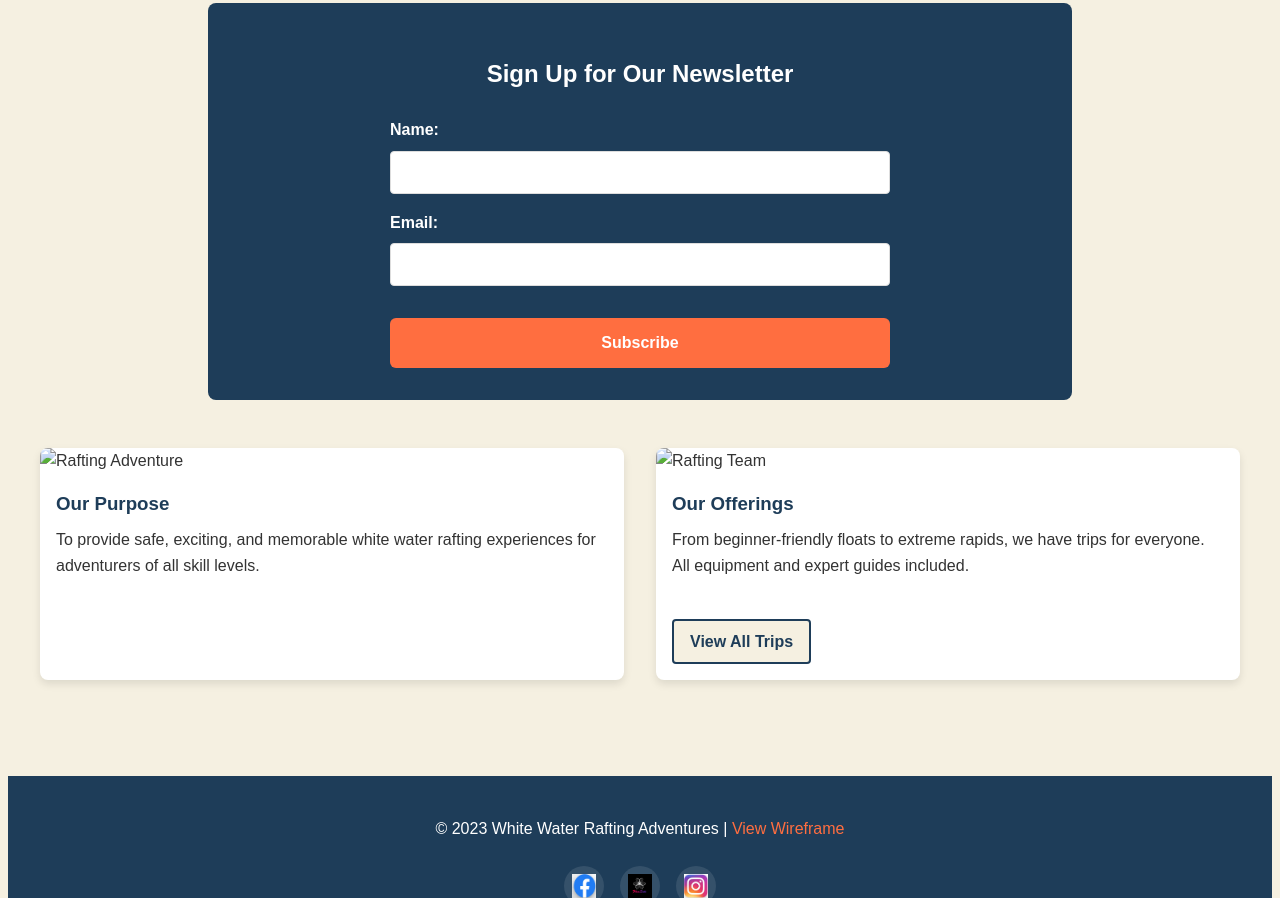
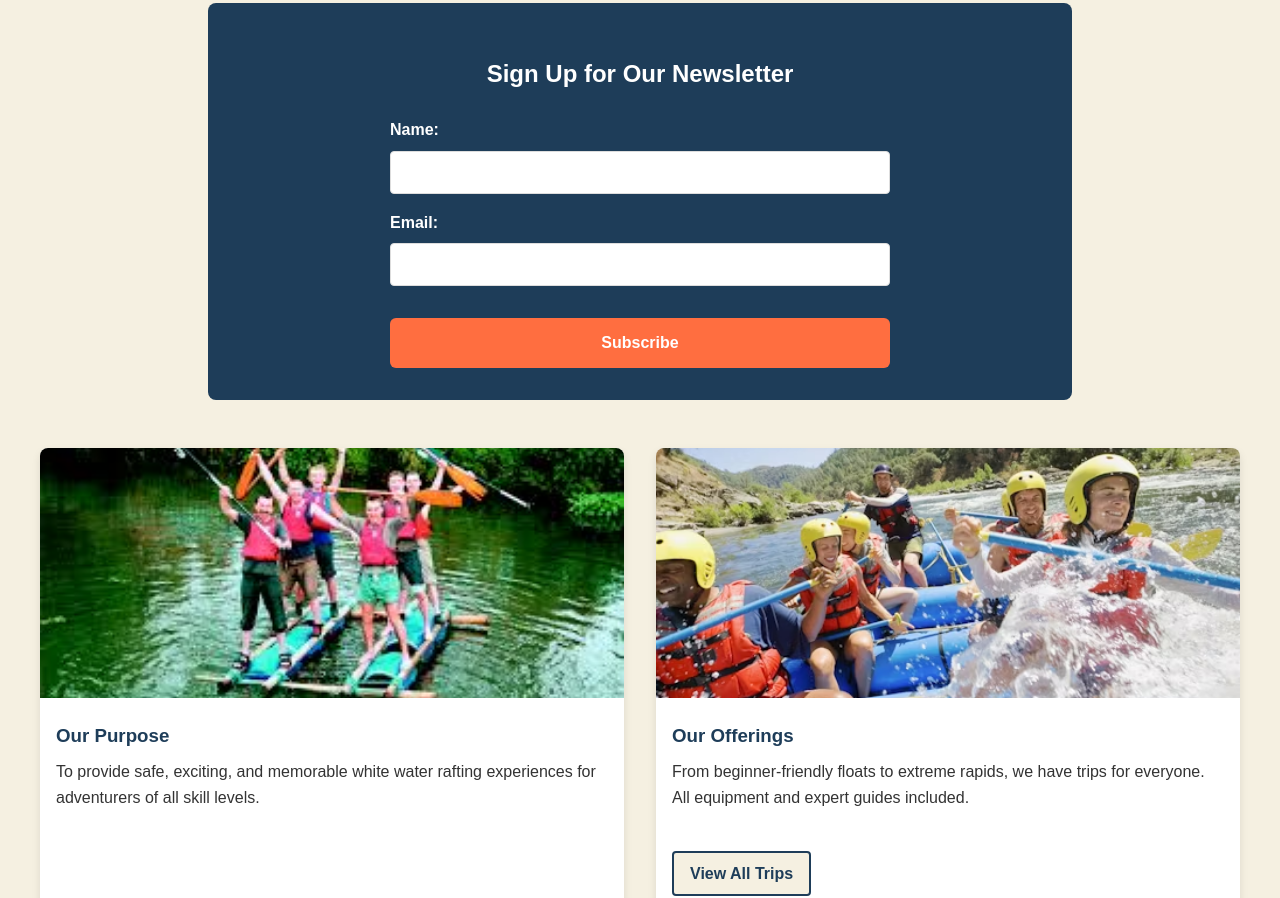
Before and after one commit to Josephats1/wdd130, a plain HTML site: page wwr/index.html in a window 1280 px wide. Shown: the part 392-1290 px from the top of the page. Drawn offline with Linux system fonts and the light colour scheme; files whose address does not match are found by name.

Commit message:
added path

```diff
--- a/wwr/index.html
+++ b/wwr/index.html
@@ -14,7 +14,7 @@
       <a href="index.html">Home</a>
       <a href="about.html">About Us</a>
       <a href="../wwr/trips.html">Trips</a>
-      <a href="../wwr/contact.html">Contact Us</a>
+      <a href="contact.html">Contact Us</a>
     </nav>
   </header>
 
@@ -50,15 +50,15 @@
     <section class="grid-section">
       <div class="grid-container">
         <div class="grid-item">
-          <img src="images/famraft1.png" alt="Rafting Adventure">
+          <img src="../images/famraft.png" alt="Rafting Adventure">
           <h3>Our Purpose</h3>
           <p>To provide safe, exciting, and memorable white water rafting experiences for adventurers of all skill levels.</p>
         </div>
         <div class="grid-item">
-          <img src="images/famraft.png" alt="Rafting Team">
+          <img src="../images/famraft2.png" alt="Rafting Team">
           <h3>Our Offerings</h3>
           <p>From beginner-friendly floats to extreme rapids, we have trips for everyone. All equipment and expert guides included.</p>
-          <a href="wdd130/wwr/trips.html" class="secondary-cta">View All Trips</a>
+          <a href="trips.html" class="secondary-cta">View All Trips</a>
         </div>
       </div>
     </section>
```
Also changed, not shown: index.html (+1 -1 lines).
